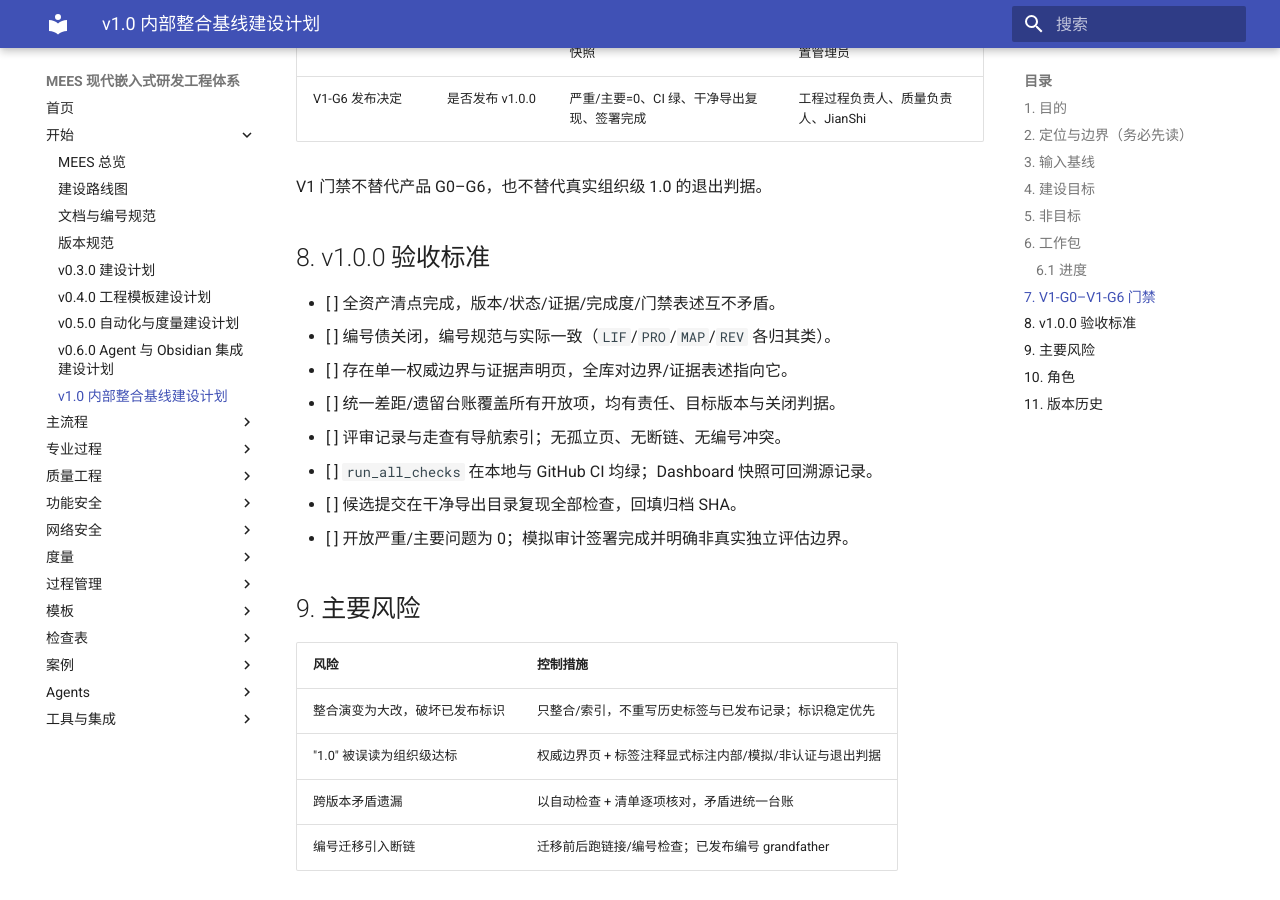
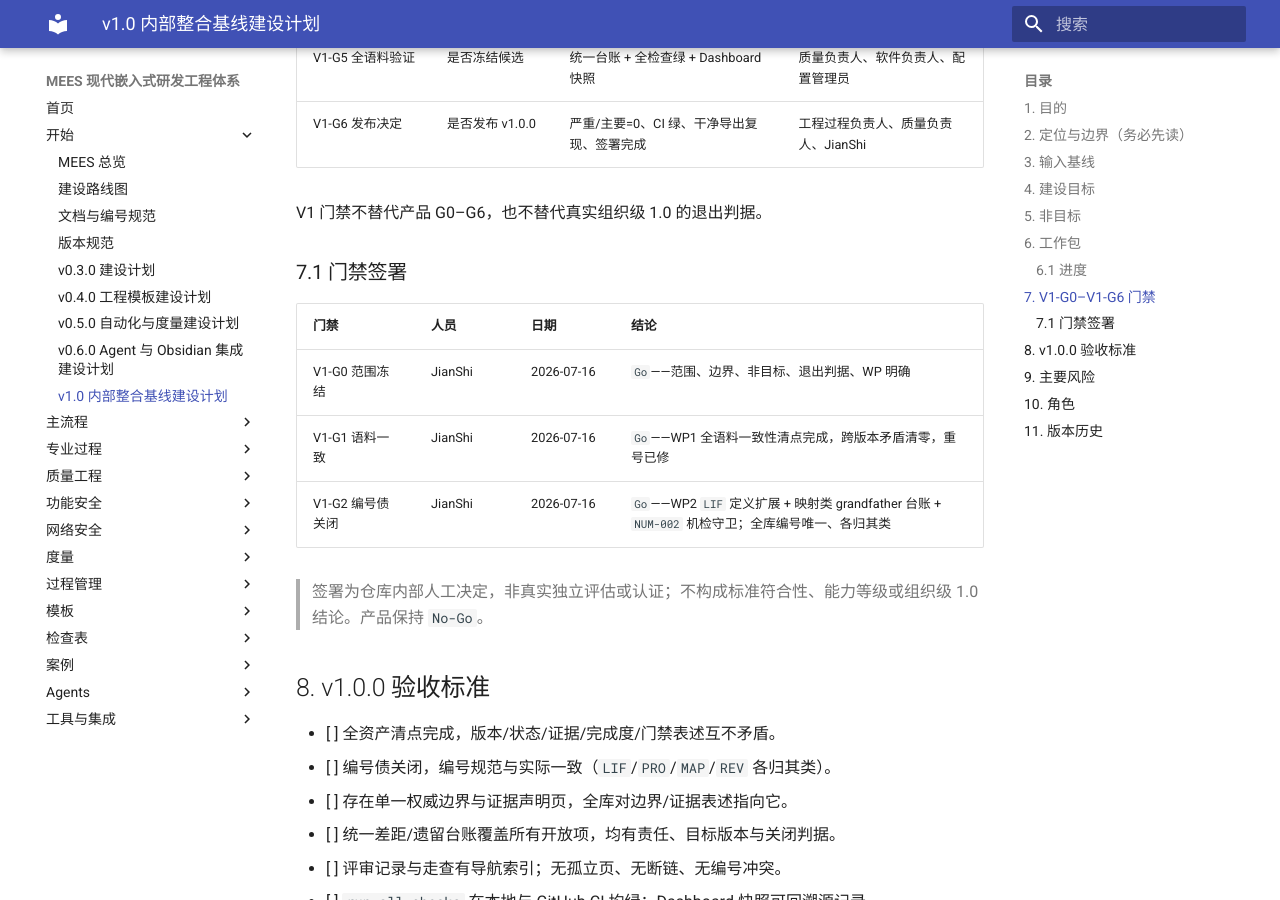
Before and after one commit to JianShiYao/MEES, an MkDocs documentation site: the page built from docs/00_Introduction/08_v1.0内部整合基线建设计划.md, in a window 1280 px wide and 900 px high, scrolled down 2988 px. Built offline with MkDocs 1.6.1 and Material for MkDocs 9.7.7, drawn with Linux system fonts in a browser that asks for light colours; some of the changed text lies outside the part shown.

Commit message:
docs(v1.0): sign V1-G1 (corpus consistency) and V1-G2 (numbering debt)
JianShi 2026-07-16 human sign-off; adds §7.1 gate sign-off table; status -> building (G0/G1/G2 approved, WP3 next). Internal decision, not real independent assessment; product remains No-Go.

Co-Authored-By: Claude Opus 4.8 <noreply@anthropic.com>

```diff
--- a/docs/00_Introduction/08_v1.0内部整合基线建设计划.md
+++ b/docs/00_Introduction/08_v1.0内部整合基线建设计划.md
@@ -2,7 +2,7 @@
 
 > 文档编号：MEES-LIF-017
 > 版本：v1.0.0-dev
-> 状态：评审中（V1-G0 已批准）
+> 状态：建设中（V1-G0/G1/G2 已批准，WP3 待启动）
 > 所有者：工程过程负责人
 > 最后更新：2026-07-16
 >
@@ -58,8 +58,8 @@
 ### 6.1 进度
 
 - **WP0 ✅**：V1-G0 已通过（JianShi 2026-07-16）。
-- **WP1 ✅**：全语料一致性清点完成——清除发布后残留的 v0.6"No-Go/候选/待确认"表述（路线图 M6、v0.6 计划/检查表、Agent 总览、BMS 走查、README、总览），修复重号 `MEES-WT-004`（Obsidian O2/O3 走查改 `MEES-WT-005`）。V1-G1 证据就绪，待人工签署。
-- **WP2 ✅**：编号债关闭——`LIF` 定义扩展覆盖跨域总览/策略/计划/目录/参考字典；映射类 `LIF-004–009` 登记为受控 grandfather 台账（[02_文档与编号规范 §4.1](02_文档与编号规范.md)）；新增 `NUM-002` 机检守卫防止 `LIF` 再次泛化。全库编号唯一、各归其类。V1-G2 证据就绪，待人工签署。
+- **WP1 ✅（V1-G1 `Go`）**：全语料一致性清点完成——清除发布后残留的 v0.6"No-Go/候选/待确认"表述（路线图 M6、v0.6 计划/检查表、Agent 总览、BMS 走查、README、总览），修复重号 `MEES-WT-004`（Obsidian O2/O3 走查改 `MEES-WT-005`）。JianShi 2026-07-16 签署。
+- **WP2 ✅（V1-G2 `Go`）**：编号债关闭——`LIF` 定义扩展覆盖跨域总览/策略/计划/目录/参考字典；映射类 `LIF-004–009` 登记为受控 grandfather 台账（[02_文档与编号规范 §4.1](02_文档与编号规范.md)）；新增 `NUM-002` 机检守卫防止 `LIF` 再次泛化。全库编号唯一、各归其类。JianShi 2026-07-16 签署。
 - WP3–WP6：待启动。
 
 ## 7. V1-G0–V1-G6 门禁
@@ -75,6 +75,16 @@
 | V1-G6 发布决定 | 是否发布 v1.0.0 | 严重/主要=0、CI 绿、干净导出复现、签署完成 | 工程过程负责人、质量负责人、JianShi |
 
 V1 门禁不替代产品 G0–G6，也不替代真实组织级 1.0 的退出判据。
+
+### 7.1 门禁签署
+
+| 门禁 | 人员 | 日期 | 结论 |
+|---|---|---|---|
+| V1-G0 范围冻结 | JianShi | 2026-07-16 | `Go`——范围、边界、非目标、退出判据、WP 明确 |
+| V1-G1 语料一致 | JianShi | 2026-07-16 | `Go`——WP1 全语料一致性清点完成，跨版本矛盾清零，重号已修 |
+| V1-G2 编号债关闭 | JianShi | 2026-07-16 | `Go`——WP2 `LIF` 定义扩展 + 映射类 grandfather 台账 + `NUM-002` 机检守卫；全库编号唯一、各归其类 |
+
+> 签署为仓库内部人工决定，非真实独立评估或认证；不构成标准符合性、能力等级或组织级 1.0 结论。产品保持 `No-Go`。
 
 ## 8. v1.0.0 验收标准
 
```
